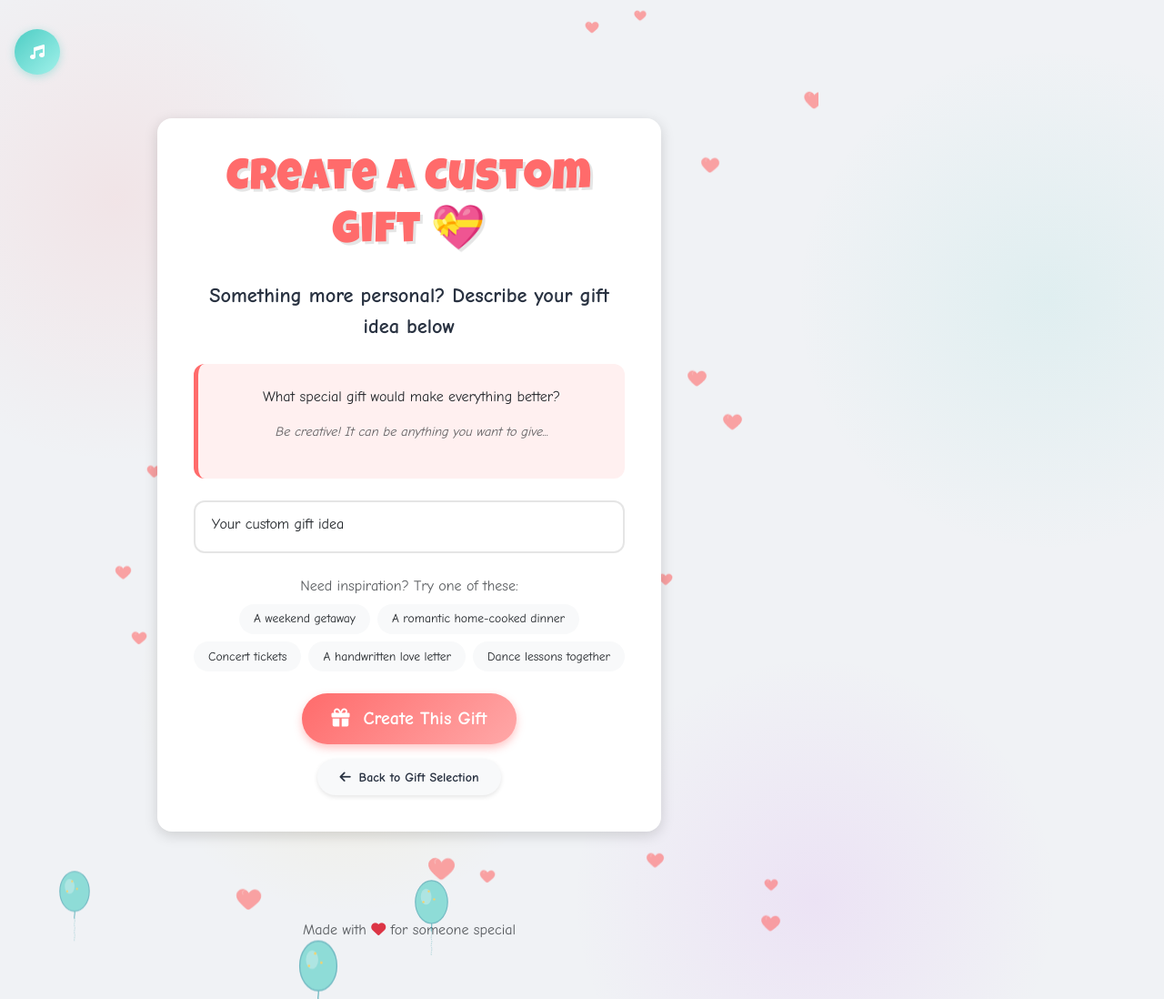
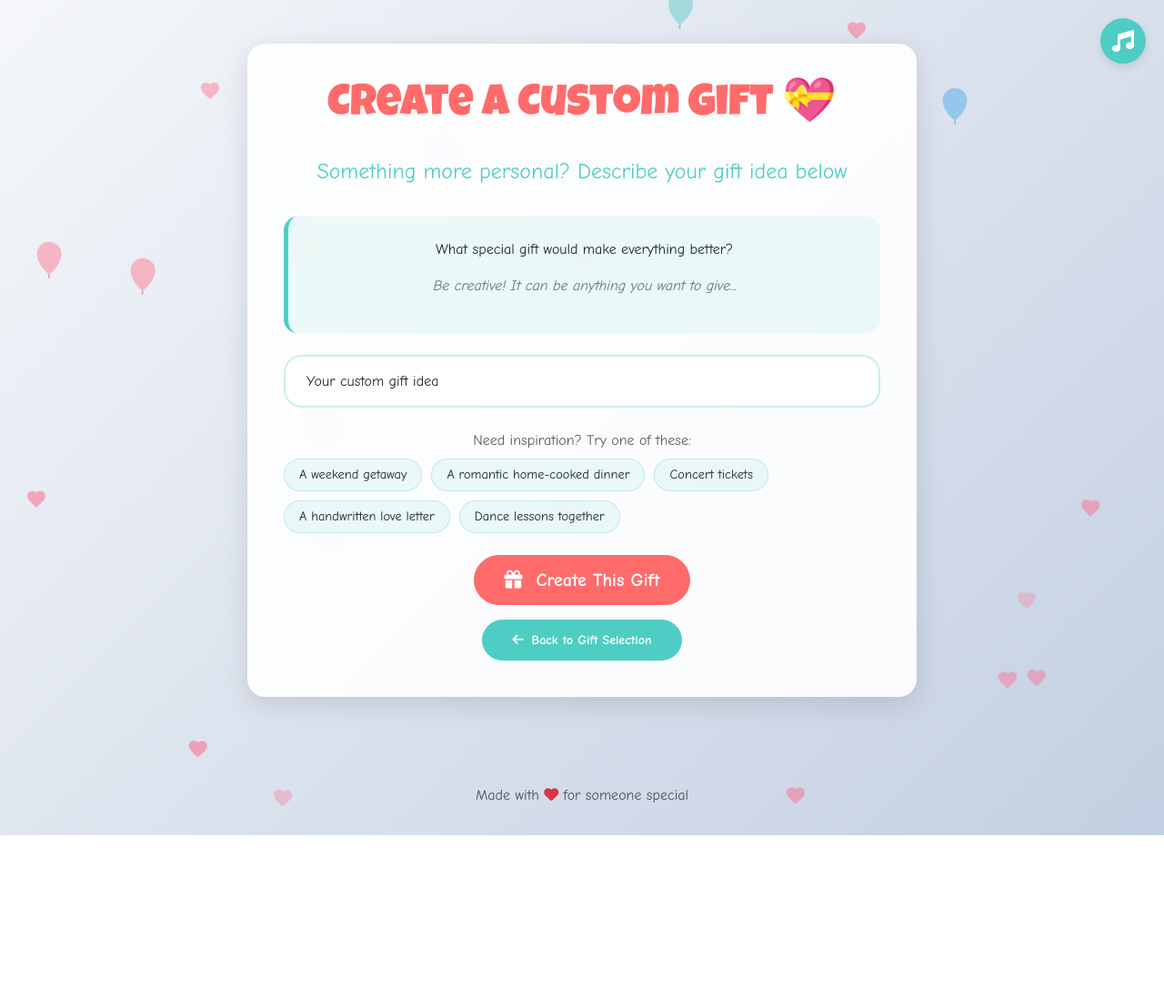
Before and after one commit to aaharshacharya/AngerResolver, a Flask app: page /custom in a window 1280 px wide. Shown: the whole page at 91% size. After the commit the page ends 918 px from the top, so only its background shows below. Run offline with Flask 3, Linux system fonts and the light colour scheme; some libraries are stand-ins or nearby versions.

Commit message:
Update styling and add sound effects.  Refactored CSS for improved structure and added audio using Tone.js.
Replit-Commit-Author: Agent
Replit-Commit-Session-Id: 2ad0a567-c440-46bf-8668-e604adce5b6b
Replit-Commit-Screenshot-Url: https://storage.googleapis.com/screenshot-production-us-central1/8f09578b-1a55-4dd2-b84a-fa9229a6fd07/e2aa5b60-d562-4e65-aa12-101aa0046e22.jpg

```diff
--- a/static/css/style.css
+++ b/static/css/style.css
@@ -1,302 +1,255 @@
-/* ===== BASE STYLES ===== */
+/* ===== GLOBAL STYLES ===== */
 :root {
-    --primary-color: #ff6b6b;
-    --secondary-color: #4ecdc4;
-    --accent-color: #ffbe0b;
-    --dark-color: #293241;
-    --light-color: #f8f9fa;
-    --font-heading: 'Luckiest Guy', cursive;
+    --primary-color: #FF6B6B;
+    --secondary-color: #4ECDC4;
+    --accent-color: #FFD166;
+    --text-color: #2F4858;
+    --light-color: #F8F9FA;
+    --dark-color: #343A40;
+    --font-title: 'Luckiest Guy', cursive;
     --font-body: 'Comic Neue', sans-serif;
-    --gradient-main: linear-gradient(135deg, #ff6b6b 0%, #ffa8a8 100%);
-    --gradient-secondary: linear-gradient(135deg, #4ecdc4 0%, #a1f1ea 100%);
-    --box-shadow: 0 4px 15px rgba(0, 0, 0, 0.15);
-    --border-radius: 16px;
+    --card-shadow: 0 8px 30px rgba(0, 0, 0, 0.12);
+    --card-border-radius: 20px;
 }
 
 body {
     font-family: var(--font-body);
-    background: #f0f2f5;
-    color: var(--dark-color);
+    background: linear-gradient(135deg, #f5f7fa 0%, #c3cfe2 100%);
+    color: var(--text-color);
     min-height: 100vh;
-    background-image:
-        radial-gradient(circle at 10% 20%, rgba(255, 107, 107, 0.1) 0%, transparent 20%),
-        radial-gradient(circle at 90% 30%, rgba(78, 205, 196, 0.1) 0%, transparent 20%),
-        radial-gradient(circle at 30% 70%, rgba(255, 190, 11, 0.1) 0%, transparent 20%),
-        radial-gradient(circle at 70% 90%, rgba(199, 91, 241, 0.1) 0%, transparent 20%);
+    position: relative;
     overflow-x: hidden;
 }
 
-h1, h2, h3, h4, h5, h6 {
-    font-family: var(--font-heading);
-    letter-spacing: 1px;
+.main-container {
+    min-height: 100vh;
+    position: relative;
+    overflow: hidden;
 }
 
-/* ===== CONTAINER STYLES ===== */
-.main-container {
-    max-width: 900px;
-    padding: 2rem 1rem;
-    position: relative;
-    z-index: 1;
+/* ===== TYPOGRAPHY ===== */
+h1, h2, h3, h4, h5, h6 {
+    font-family: var(--font-title);
+    color: var(--primary-color);
 }
 
-.content-wrapper {
+.animated-title {
+    font-size: 3rem;
+    margin-bottom: 1.5rem;
+    text-align: center;
     position: relative;
-    z-index: 10;
+    display: inline-block;
+}
+
+.subtitle {
+    font-size: 1.5rem;
+    color: var(--secondary-color);
+    margin-bottom: 2rem;
+}
+
+.emoji {
+    display: inline-block;
+    font-size: 1.8em;
+    vertical-align: middle;
+    margin-left: 0.2em;
 }
 
 /* ===== CARD STYLES ===== */
 .card {
-    border-radius: var(--border-radius);
+    border-radius: var(--card-border-radius);
     border: none;
-    box-shadow: var(--box-shadow);
-    background: white;
+    box-shadow: var(--card-shadow);
     overflow: hidden;
+    background-color: rgba(255, 255, 255, 0.9);
+    backdrop-filter: blur(10px);
+    margin-bottom: 2rem;
     transition: transform 0.3s ease, box-shadow 0.3s ease;
-    margin-bottom: 2rem;
 }
 
 .card:hover {
     transform: translateY(-5px);
-    box-shadow: 0 8px 25px rgba(0, 0, 0, 0.2);
+    box-shadow: 0 12px 40px rgba(0, 0, 0, 0.15);
 }
 
 .card-body {
     padding: 2.5rem;
 }
 
-/* ===== TYPOGRAPHY STYLES ===== */
-.animated-title {
-    font-size: 3rem;
-    margin-bottom: 1.5rem;
-    color: var(--primary-color);
-    text-shadow: 3px 3px 0 rgba(0, 0, 0, 0.1);
-    position: relative;
-    display: inline-block;
+/* ===== GIFT STYLES ===== */
+.gift-options {
+    margin-top: 2rem;
 }
 
-.subtitle {
-    font-size: 1.4rem;
+.gift-card {
+    background-color: rgba(255, 255, 255, 0.7);
+    border-radius: 15px;
+    padding: 1.5rem;
+    height: 100%;
+    display: flex;
+    flex-direction: column;
+    align-items: center;
+    justify-content: center;
+    text-align: center;
+    transition: all 0.3s ease;
+    border: 2px solid transparent;
+}
+
+.gift-card:hover {
+    border-color: var(--primary-color);
+    transform: translateY(-5px);
+    box-shadow: 0 10px 20px rgba(0, 0, 0, 0.1);
+}
+
+.gift-icon {
+    font-size: 3rem;
+    margin-bottom: 1rem;
+    color: var(--primary-color);
+}
+
+.gift-card h3 {
+    font-size: 1.75rem;
+    margin-bottom: 0.5rem;
+}
+
+.gift-card p {
     color: var(--dark-color);
     margin-bottom: 1.5rem;
-    font-weight: 700;
 }
 
-.emoji {
-    display: inline-block;
-    font-size: 0.9em;
-    vertical-align: middle;
-    animation: wiggle 2s infinite;
+.custom-gift {
+    background: linear-gradient(135deg, rgba(255, 255, 255, 0.8) 0%, rgba(78, 205, 196, 0.2) 100%);
 }
 
+/* ===== MESSAGE STYLES ===== */
 .message-box {
-    background: rgba(255, 107, 107, 0.1);
-    border-radius: 12px;
+    background-color: rgba(78, 205, 196, 0.1);
+    border-radius: 15px;
     padding: 1.5rem;
-    margin: 1.5rem 0;
-    border-left: 5px solid var(--primary-color);
+    margin-bottom: 2rem;
+    border-left: 5px solid var(--secondary-color);
 }
 
 .hint {
-    font-size: 0.9rem;
     font-style: italic;
-    opacity: 0.7;
+    color: #6c757d;
+}
+
+.message-content {
+    background-color: rgba(255, 255, 255, 0.8);
+    border-radius: 15px;
+    padding: 1.5rem;
+    margin: 1rem 0;
+    font-size: 1.2rem;
+    border-left: 5px solid var(--primary-color);
+    font-family: var(--font-body);
+}
+
+.confirmed-gift {
+    font-size: 1.5rem;
+    font-weight: bold;
+    color: var(--primary-color);
+    margin: 1rem 0;
+}
+
+.love-signature {
+    font-family: var(--font-title);
+    font-size: 1.5rem;
+    color: var(--primary-color);
+    margin-top: 1rem;
 }
 
 /* ===== BUTTON STYLES ===== */
-.btn-primary {
-    background-image: var(--gradient-main);
-    border: none;
+.btn {
     border-radius: 50px;
-    padding: 0.8rem 2rem;
+    padding: 0.7rem 2rem;
     font-weight: bold;
-    box-shadow: 0 4px 10px rgba(255, 107, 107, 0.4);
     transition: all 0.3s ease;
+    font-family: var(--font-body);
 }
 
-.btn-primary:hover, .btn-primary:focus {
-    transform: translateY(-2px);
-    box-shadow: 0 6px 15px rgba(255, 107, 107, 0.5);
-    background-image: linear-gradient(135deg, #ff5252 0%, #ff8a8a 100%);
+.btn-primary {
+    background-color: var(--primary-color);
+    border-color: var(--primary-color);
+}
+
+.btn-primary:hover {
+    background-color: darken(var(--primary-color), 10%);
+    transform: scale(1.05);
+    box-shadow: 0 5px 15px rgba(255, 107, 107, 0.4);
 }
 
 .btn-secondary {
-    background: var(--light-color);
-    color: var(--dark-color);
-    border: none;
-    border-radius: 50px;
-    padding: 0.6rem 1.5rem;
-    font-weight: bold;
-    box-shadow: 0 2px 5px rgba(0, 0, 0, 0.1);
-    transition: all 0.3s ease;
+    background-color: var(--secondary-color);
+    border-color: var(--secondary-color);
 }
 
-.btn-secondary:hover, .btn-secondary:focus {
-    background: #e9ecef;
-    transform: translateY(-2px);
-    box-shadow: 0 4px 8px rgba(0, 0, 0, 0.15);
-}
-
-.btn-outline-primary {
-    color: var(--primary-color);
-    border: 2px solid var(--primary-color);
-    border-radius: 50px;
-    padding: 0.8rem 2rem;
-    font-weight: bold;
-    background: transparent;
-    transition: all 0.3s ease;
-}
-
-.btn-outline-primary:hover, .btn-outline-primary:focus {
-    background-color: var(--primary-color);
-    color: white;
-    transform: translateY(-2px);
-    box-shadow: 0 4px 8px rgba(255, 107, 107, 0.3);
-}
-
-/* ===== GIFT SELECTION STYLES ===== */
-.gift-options {
-    margin: 2rem 0;
-}
-
-.gift-option-btn {
-    display: block;
-    width: 100%;
-    background: white;
-    border: 2px solid rgba(78, 205, 196, 0.3);
-    border-radius: 12px;
-    padding: 1.5rem 1rem;
-    transition: all 0.3s ease;
-    cursor: pointer;
-}
-
-.gift-option-btn:hover {
+.btn-secondary:hover {
+    background-color: darken(var(--secondary-color), 10%);
     transform: scale(1.05);
-    border-color: var(--secondary-color);
-    background: rgba(78, 205, 196, 0.05);
-    box-shadow: 0 5px 15px rgba(78, 205, 196, 0.2);
-}
-
-.gift-icon {
-    font-size: 2.5rem;
-    margin-bottom: 0.5rem;
-}
-
-.gift-name {
-    font-weight: bold;
-    color: var(--dark-color);
+    box-shadow: 0 5px 15px rgba(78, 205, 196, 0.4);
 }
 
 /* ===== FORM STYLES ===== */
 .form-control {
-    border-radius: 12px;
-    padding: 0.8rem 1.2rem;
-    border: 2px solid rgba(0, 0, 0, 0.1);
+    border-radius: 20px;
+    padding: 0.8rem 1.5rem;
+    border: 2px solid rgba(78, 205, 196, 0.3);
     transition: all 0.3s ease;
 }
 
 .form-control:focus {
     border-color: var(--secondary-color);
-    box-shadow: 0 0 0 3px rgba(78, 205, 196, 0.2);
+    box-shadow: 0 0 0 0.25rem rgba(78, 205, 196, 0.25);
 }
 
-.form-floating > label {
-    padding: 0.8rem 1.2rem;
+.form-floating label {
+    padding-left: 1.5rem;
 }
 
-textarea.form-control {
-    min-height: 120px;
-}
-
-/* ===== IDEA TAGS ===== */
 .ideas-container {
     display: flex;
     flex-wrap: wrap;
-    justify-content: center;
-    gap: 0.5rem;
+    gap: 10px;
     margin-top: 0.5rem;
 }
 
 .idea-tag {
-    background: var(--light-color);
+    display: inline-block;
+    background-color: rgba(78, 205, 196, 0.1);
+    border: 1px solid rgba(78, 205, 196, 0.3);
     border-radius: 50px;
     padding: 0.4rem 1rem;
-    font-size: 0.85rem;
+    font-size: 0.9rem;
     cursor: pointer;
-    transition: all 0.2s ease;
+    transition: all 0.3s ease;
 }
 
 .idea-tag:hover {
-    background: var(--secondary-color);
-    color: white;
+    background-color: rgba(78, 205, 196, 0.3);
     transform: scale(1.05);
 }
 
-/* ===== FINAL PAGE STYLES ===== */
-.celebration-title {
-    color: var(--accent-color);
-    font-size: 3.5rem;
-}
-
-.gift-confirmation, .personal-message {
-    margin: 1.5rem 0;
-    padding: 1.5rem;
-    border-radius: 12px;
-}
-
-.gift-confirmation {
-    background: rgba(78, 205, 196, 0.1);
-    border-left: 5px solid var(--secondary-color);
-}
-
-.personal-message {
-    background: rgba(255, 190, 11, 0.1);
-    border-left: 5px solid var(--accent-color);
-}
-
-.confirmed-gift {
-    font-size: 1.5rem;
-    font-weight: bold;
-    margin: 0.5rem 0;
-}
-
-.gift-icon-large {
-    font-size: 4rem;
-    margin: 1rem 0;
-}
-
-.message-content {
-    font-size: 1.2rem;
-    font-style: italic;
-    margin: 1rem 0;
-    line-height: 1.6;
-}
-
-.love-signature {
-    font-family: var(--font-heading);
-    font-size: 1.5rem;
-    margin-top: 1rem;
-    color: var(--primary-color);
-}
-
-/* ===== MUSIC CONTROLS ===== */
-.music-controls {
+/* ===== MUSIC BUTTON ===== */
+.music-toggle {
     position: fixed;
-    bottom: 20px;
+    top: 20px;
     right: 20px;
-    z-index: 100;
+    z-index: 1000;
 }
 
 .music-btn {
     width: 50px;
     height: 50px;
     border-radius: 50%;
-    background-image: var(--gradient-secondary);
+    background-color: var(--secondary-color);
     color: white;
+    border: none;
+    font-size: 1.5rem;
     display: flex;
     align-items: center;
     justify-content: center;
-    box-shadow: 0 2px 10px rgba(78, 205, 196, 0.4);
-    border: none;
+    cursor: pointer;
+    box-shadow: 0 4px 10px rgba(0, 0, 0, 0.1);
     transition: all 0.3s ease;
 }
 
--- a/static/js/script.js
+++ b/static/js/script.js
@@ -1,210 +1,166 @@
-// Main script for interactive elements
+// Main script file for interactive elements and effects
+
+// Sound effects for interactions
+let hoverSound, clickSound, successSound;
 
 document.addEventListener('DOMContentLoaded', function() {
-    // Initialize all interactive elements
-    createHearts();
-    createBalloons();
+    // Initialize sound effects
+    hoverSound = new Tone.Player({
+        url: "https://tonejs.github.io/audio/berklee/tap_mellow.mp3",
+        volume: -10
+    }).toDestination();
 
-    // Add hover sound effect to buttons
-    const buttons = document.querySelectorAll('.btn');
-    buttons.forEach(button => {
-        button.addEventListener('mouseenter', playHoverSound);
-        button.addEventListener('click', playClickSound);
-    });
+    clickSound = new Tone.Player({
+        url: "https://tonejs.github.io/audio/berklee/tap_cool.mp3",
+        volume: -5
+    }).toDestination();
 
-    // Add gift selection functionality
-    const giftOptions = document.querySelectorAll('.gift-option-btn');
-    giftOptions.forEach(option => {
-        option.addEventListener('click', function() {
-            const giftValue = this.getAttribute('data-gift');
-            const giftForm = document.getElementById('gift-form');
-            if (giftForm) {
-                const hiddenInput = giftForm.querySelector('input[name="gift"]');
-                if (hiddenInput) {
-                    hiddenInput.value = giftValue;
-                }
-                giftForm.submit();
-            }
-        });
-    });
-
-    // Add idea tag functionality for message suggestions
-    const ideaTags = document.querySelectorAll('.idea-tag');
-    ideaTags.forEach(tag => {
-        tag.addEventListener('click', function() {
-            const messageText = this.textContent;
-            const messageTextarea = document.getElementById('message-text');
-            if (messageTextarea) {
-                if (messageTextarea.value) {
-                    messageTextarea.value += ' ' + messageText;
-                } else {
-                    messageTextarea.value = messageText;
-                }
-                messageTextarea.focus();
-            }
-        });
-    });
-
-    // Handle custom gift submission
-    const customGiftForm = document.getElementById('custom-gift-form');
-    if (customGiftForm) {
-        customGiftForm.addEventListener('submit', function(e) {
-            const customGiftInput = document.getElementById('custom-gift-input');
-            if (customGiftInput && !customGiftInput.value.trim()) {
-                e.preventDefault();
-                alert('Please describe your gift wish!');
-                customGiftInput.focus();
-            } else {
-                playSuccessSound();
-            }
-        });
-    }
-
-    // Add animation to confirmed gift on final page
-    const confirmedGift = document.querySelector('.confirmed-gift');
-    if (confirmedGift) {
-        confirmedGift.classList.add('float-animation');
-    }
-
-    // Create confetti effect on final page
-    const celebrationTitle = document.querySelector('.celebration-title');
-    if (celebrationTitle) {
-        createConfetti();
-    }
+    successSound = new Tone.Player({
+        url: "https://tonejs.github.io/audio/berklee/guitar_chord.mp3",
+        volume: -5
+    }).toDestination();
 });
 
-// Sound effect functions
 function playHoverSound() {
-    const hoverSound = new Tone.Synth({
-        oscillator: { type: 'sine' },
-        envelope: { attack: 0.01, decay: 0.1, sustain: 0, release: 0.1 }
-    }).toDestination();
-    hoverSound.volume.value = -20;
-    hoverSound.triggerAttackRelease('C6', '32n');
+    if (hoverSound && hoverSound.loaded) {
+        hoverSound.start();
+    }
 }
 
 function playClickSound() {
-    const clickSound = new Tone.Synth({
-        oscillator: { type: 'sine' },
-        envelope: { attack: 0.01, decay: 0.1, sustain: 0.1, release: 0.1 }
-    }).toDestination();
-    clickSound.volume.value = -15;
-    clickSound.triggerAttackRelease('G5', '16n');
+    if (clickSound && clickSound.loaded) {
+        clickSound.start();
+    }
 }
 
 function playSuccessSound() {
-    const successSynth = new Tone.PolySynth(Tone.Synth).toDestination();
-    successSynth.volume.value = -15;
-    successSynth.triggerAttackRelease(['C5', 'E5', 'G5'], '8n');
-    setTimeout(() => {
-        successSynth.triggerAttackRelease(['D5', 'F5', 'A5'], '8n');
-    }, 150);
-    setTimeout(() => {
-        successSynth.triggerAttackRelease(['E5', 'G5', 'B5'], '8n');
-    }, 300);
-    setTimeout(() => {
-        successSynth.triggerAttackRelease(['C6'], '4n');
-    }, 450);
-}
-
-// Visual effect functions
-function createHearts() {
-    const heartsContainer = document.querySelector('.hearts-container');
-    if (!heartsContainer) return;
-
-    const heartCount = 15;
-
-    for (let i = 0; i < heartCount; i++) {
-        const heart = document.createElement('img');
-        heart.src = '/static/images/heart.svg';
-        heart.alt = '♥';
-        heart.className = 'heart';
-
-        // Random position
-        const left = Math.random() * 100;
-        const top = Math.random() * 100;
-        heart.style.left = `${left}%`;
-        heart.style.top = `${top}%`;
-
-        // Random size
-        const size = 15 + Math.random() * 20;
-        heart.style.width = `${size}px`;
-        heart.style.height = `${size}px`;
-
-        // Random animation duration
-        const duration = 5 + Math.random() * 10;
-        heart.style.animation = `float ${duration}s infinite ease-in-out ${Math.random() * 5}s`;
-
-        heartsContainer.appendChild(heart);
+    if (successSound && successSound.loaded) {
+        successSound.start();
     }
 }
 
-function createBalloons() {
-    const balloonsContainer = document.querySelector('.balloons-container');
-    if (!balloonsContainer) return;
+// Create decorative heart elements
+function createHearts() {
+    const container = document.getElementById('hearts-container');
+    if (!container) return;
 
-    const balloonCount = 8;
+    const heartCount = 15;
+    const heartSVG = `
+        <svg width="24" height="24" viewBox="0 0 24 24" fill="none" xmlns="http://www.w3.org/2000/svg">
+            <path d="M12 21.35l-1.45-1.32C5.4 15.36 2 12.28 2 8.5 2 5.42 4.42 3 7.5 3c1.74 0 3.41.81 4.5 2.09C13.09 3.81 14.76 3 16.5 3 19.58 3 22 5.42 22 8.5c0 3.78-3.4 6.86-8.55 11.54L12 21.35z" fill="rgba(255, 99, 132, 0.7)"/>
+        </svg>
+    `;
 
-    for (let i = 0; i < balloonCount; i++) {
-        const balloon = document.createElement('img');
-        balloon.src = '/static/images/balloon.svg';
-        balloon.alt = '🎈';
-        balloon.className = 'balloon';
+    for (let i = 0; i < heartCount; i++) {
+        const heart = document.createElement('div');
+        heart.classList.add('heart');
+        heart.innerHTML = heartSVG;
 
-        // Random position
+        // Randomize position and animation
         const left = Math.random() * 100;
-        balloon.style.left = `${left}%`;
-        balloon.style.top = `110%`; // Start below the screen
+        const size = Math.random() * 20 + 10;
+        const animDuration = Math.random() * 10 + 5;
+        const animDelay = Math.random() * 5;
 
-        // Random size
-        const size = 40 + Math.random() * 30;
-        balloon.style.width = `${size}px`;
+        heart.style.left = `${left}%`;
+        heart.style.top = `${Math.random() * 100}%`;
+        heart.style.width = `${size}px`;
+        heart.style.height = `${size}px`;
+        heart.style.animation = `float ${animDuration}s ease-in-out ${animDelay}s infinite`;
+        heart.style.opacity = Math.random() * 0.5 + 0.3;
 
-        // Randomize animation
-        const delay = Math.random() * 15;
-        const duration = 15 + Math.random() * 20;
-        balloon.style.animation = `float-up ${duration}s linear ${delay}s infinite`;
-
-        balloonsContainer.appendChild(balloon);
+        container.appendChild(heart);
     }
 }
 
-function createConfetti() {
-    const container = document.querySelector('.content-wrapper');
+// Create decorative balloon elements
+function createBalloons() {
+    const container = document.getElementById('balloons-container');
     if (!container) return;
 
-    const confettiCount = 100;
-    const colors = ['#ff6b6b', '#4ecdc4', '#ffbe0b', '#a66cff', '#3bceac'];
+    const balloonCount = 8;
+    const balloonColors = [
+        'rgba(255, 99, 132, 0.7)', // pink
+        'rgba(54, 162, 235, 0.7)',  // blue
+        'rgba(255, 206, 86, 0.7)',  // yellow
+        'rgba(75, 192, 192, 0.7)',  // teal
+        'rgba(153, 102, 255, 0.7)'  // purple
+    ];
+
+    for (let i = 0; i < balloonCount; i++) {
+        const balloon = document.createElement('div');
+        balloon.classList.add('balloon');
+
+        // Create balloon SVG
+        const color = balloonColors[Math.floor(Math.random() * balloonColors.length)];
+        const balloonSVG = `
+            <svg width="30" height="40" viewBox="0 0 30 40" fill="none" xmlns="http://www.w3.org/2000/svg">
+                <path d="M15 0C7.5 0 1.5 6 1.5 13.5C1.5 21 7.5 30 15 36C22.5 30 28.5 21 28.5 13.5C28.5 6 22.5 0 15 0Z" fill="${color}"/>
+                <path d="M15 36V40" stroke="gray" stroke-width="1.5"/>
+            </svg>
+        `;
+
+        balloon.innerHTML = balloonSVG;
+
+        // Randomize position and animation
+        const left = Math.random() * 100;
+        const size = Math.random() * 30 + 20;
+        const animDuration = Math.random() * 15 + 10;
+        const animDelay = Math.random() * 5;
+
+        balloon.style.left = `${left}%`;
+        balloon.style.top = `${Math.random() * 50}%`;
+        balloon.style.width = `${size}px`;
+        balloon.style.height = `${size * 1.5}px`;
+        balloon.style.animation = `float ${animDuration}s ease-in-out ${animDelay}s infinite`;
+
+        container.appendChild(balloon);
+    }
+}
+
+// Create confetti celebration effect
+function createConfetti() {
+    const confettiCount = 150;
+    const container = document.body;
+    const colors = [
+        '#FF6B6B', '#4ECDC4', '#FFD166', '#FF8CC6', '#48BEFF', '#6A0572'
+    ];
 
     for (let i = 0; i < confettiCount; i++) {
         const confetti = document.createElement('div');
-        confetti.className = 'confetti';
+        confetti.classList.add('confetti');
 
-        // Random color
-        confetti.style.backgroundColor = colors[Math.floor(Math.random() * colors.length)];
+        const size = Math.random() * 10 + 5;
+        const color = colors[Math.floor(Math.random() * colors.length)];
 
-        // Random position
-        confetti.style.left = `${Math.random() * 100}%`;
-        confetti.style.top = '-10px';
-
-        // Random size
-        const size = 5 + Math.random() * 10;
         confetti.style.width = `${size}px`;
         confetti.style.height = `${size}px`;
+        confetti.style.backgroundColor = color;
 
-        // Random rotation
+        // Position confetti
+        confetti.style.top = '0';
+        confetti.style.left = `${Math.random() * 100}%`;
+
+        // Apply animation with random duration
+        const animationDuration = Math.random() * 3 + 2;
+        confetti.style.animation = `fall ${animationDuration}s linear forwards`;
+
+        // Add rotation
         confetti.style.transform = `rotate(${Math.random() * 360}deg)`;
 
-        // Animation
-        const delay = Math.random() * 5;
-        const duration = 4 + Math.random() * 4;
-        confetti.style.animation = `fall ${duration}s linear ${delay}s`;
+        // Add delay
+        confetti.style.animationDelay = `${Math.random() * 1.5}s`;
 
         container.appendChild(confetti);
 
         // Remove confetti after animation
         setTimeout(() => {
             confetti.remove();
-        }, (delay + duration) * 1000);
+        }, animationDuration * 1000 + 2000);
     }
+
+    // Play celebration sound
+    setTimeout(() => {
+        playSuccessSound();
+    }, 200);
 }
```
Also changed, not shown: static/images/balloon.svg, static/images/gifts.svg, static/images/heart.svg.
